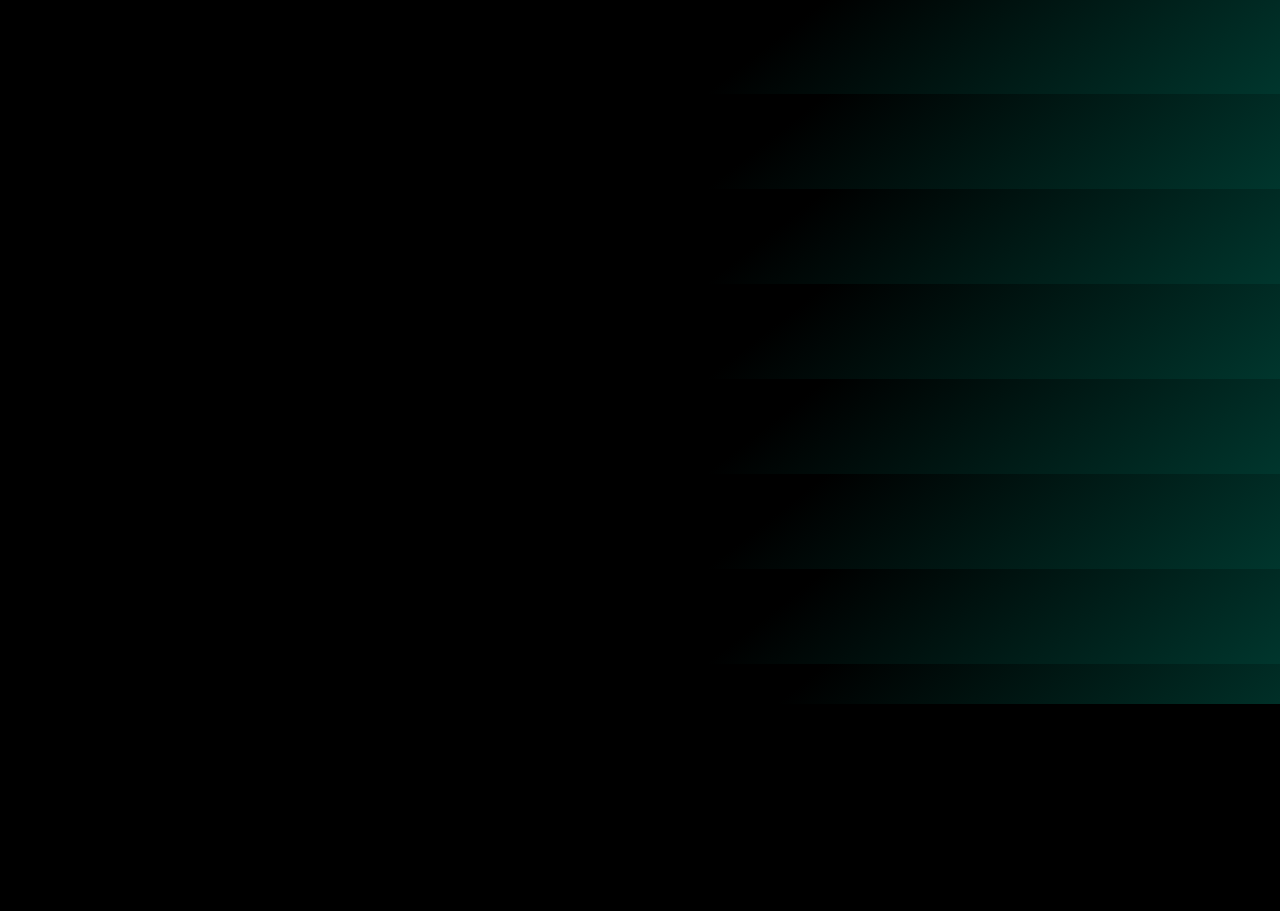
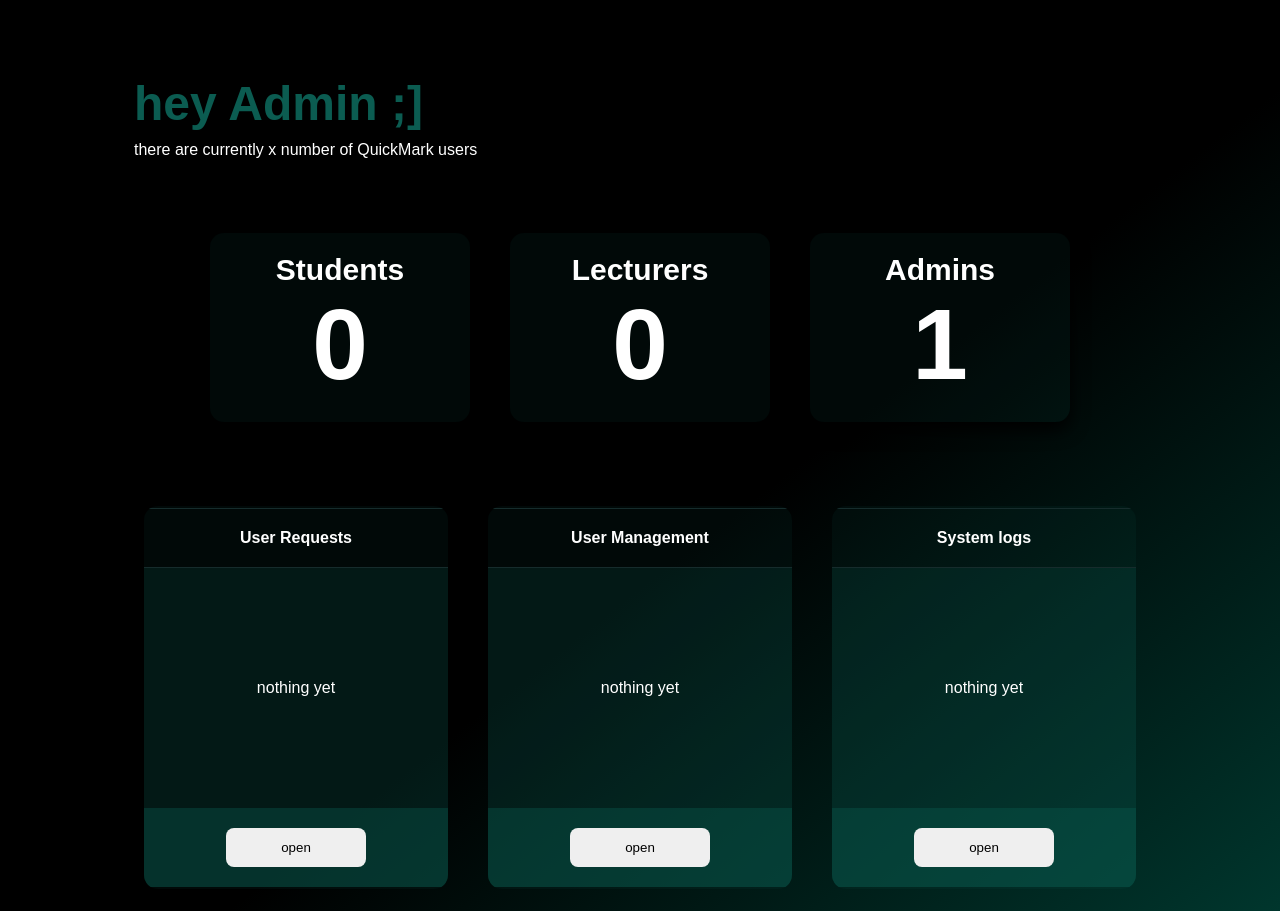
Before and after one commit to Saar-engflow/quickmark-attendance-system, a PHP site: page /views/admin/dashboard.php in a window 1280 px wide. Shown: the part 96-1007 px from the top of the page. Before the commit the page ends 800 px from the top, so only its background shows below. Run offline with PHP 8.4, Linux system fonts and the light colour scheme.

Commit message:
admin dashboard ui done , the whole QuickMark web ui done

```diff
--- a/assets/css/styles.css
+++ b/assets/css/styles.css
@@ -410,6 +410,66 @@
 .ml {
   margin-left: 10px;
 }
+/* admin-side */
+.admin-container {
+  padding: 10px;
+  max-width: 1200px;
+}
+.header-sec {
+  padding: 2px;
+  gap: 10px;
+  align-items: start;
+}
+.counts-container {
+  margin-top: 60px;
+
+  padding: 12px;
+  gap: 40px;
+}
+.count {
+  background-color: rgba(11, 92, 81, 0.1);
+  box-shadow: 0 8px 18px rgba(0, 0, 0, 10);
+  border-radius: 14px;
+  padding: 20px;
+  width: 220px;
+  align-items: center;
+}
+.count-num {
+  font-weight: 900;
+  font-size: 100px;
+}
+.count-title {
+  font-size: 30px;
+  border-bottom: 2px soild white;
+}
+
+.user-m {
+  background-color: rgba(11, 92, 81, 0.1);
+  border-radius: 14px;
+  width: 300px;
+  min-height: 200px;
+  padding: 2px;
+  overflow: hidden;
+}
+.user-m-header {
+  border: 1px solid rgb(22, 44, 44);
+  border-radius: 14px;
+  width: 100%;
+  padding: 20px;
+}
+.user-m-cont {
+  background-color: rgba(11, 92, 81, 0.2);
+  border-radius: 14px;
+  width: 100%;
+  padding: 20px;
+  min-height: 200px;
+}
+.user-m-footer {
+  background-color: rgba(11, 92, 81, 0.5);
+  border-radius: 14px;
+  width: 100%;
+  padding: 20px;
+}
 /* general */
 body {
   background-color: #ffffff;
@@ -677,4 +737,10 @@
     height: 600px;
     padding: 40px;
   }
+  .admin-container {
+    margin-top: 120px;
+  }
+  .counts-container {
+    flex-direction: row;
+  }
 }
--- a/views/admin/dashboard.php
+++ b/views/admin/dashboard.php
@@ -31,6 +31,77 @@
   </nav>
 </header>
 <section>
-  <h1>Admin dashboard</h1>
+  <div  class = admin-container>
+    <div class = "header-sec flex-c">
+    <h1>hey Admin ;]</h1>
+  <p>there are currently x number of QuickMark users</p>
+    </div>
+
+    <div class = "counts-container flex-c">
+
+         <div class = "count flex-c">
+          <div class ="count-title">
+ <h4 class = "">Students</h4>
+          </div>
+           <p class="count-num">0</p>
+         </div>
+
+                  <div class = "count flex-c">
+          <div class ="count-title">
+ <h4 class = "">Lecturers</h4>
+          </div>
+           <p class="count-num">0</p>
+         </div>
+
+                  <div class = "count flex-c">
+          <div class ="count-title">
+ <h4 class = "">Admins</h4>
+          </div>
+           <p class="count-num">1</p>
+         </div>
+    </div>
+
+     <div class = "counts-container flex-c">
+
+      <div class = "user-m flex-c">
+        <div class= "user-m-header flex-c">
+         <h4>User Requests</h4>
+        </div>
+        <div class ="user-m-cont flex-c">
+         <p>nothing yet</p>
+        </div>
+
+        <div class = "user-m-footer flex-c">
+          <button>open</button>
+        </div>
+        </div>
+
+      <div class = "user-m flex-c">
+        <div class= "user-m-header flex-c">
+     <h4>User Management</h4>
+        </div>
+        <div class ="user-m-cont flex-c">
+         <p>nothing yet</p>
+        </div>
+        <div class = "user-m-footer flex-c">
+          <button>open</button>
+        </div>
+        </div>
+
+      <div class = "user-m flex-c">
+        <div class= "user-m-header flex-c">
+      <h4>System logs</h4>
+        </div>
+        <div class ="user-m-cont flex-c">
+         <p>nothing yet</p>
+        </div>
+     <div class = "user-m-footer flex-c">
+          <button>open</button>
+        </div>
+    </div>
+
+</div>
+  </div>
+
 </section>
 <?php include '../../includes/footer.php' ; ?>
```
